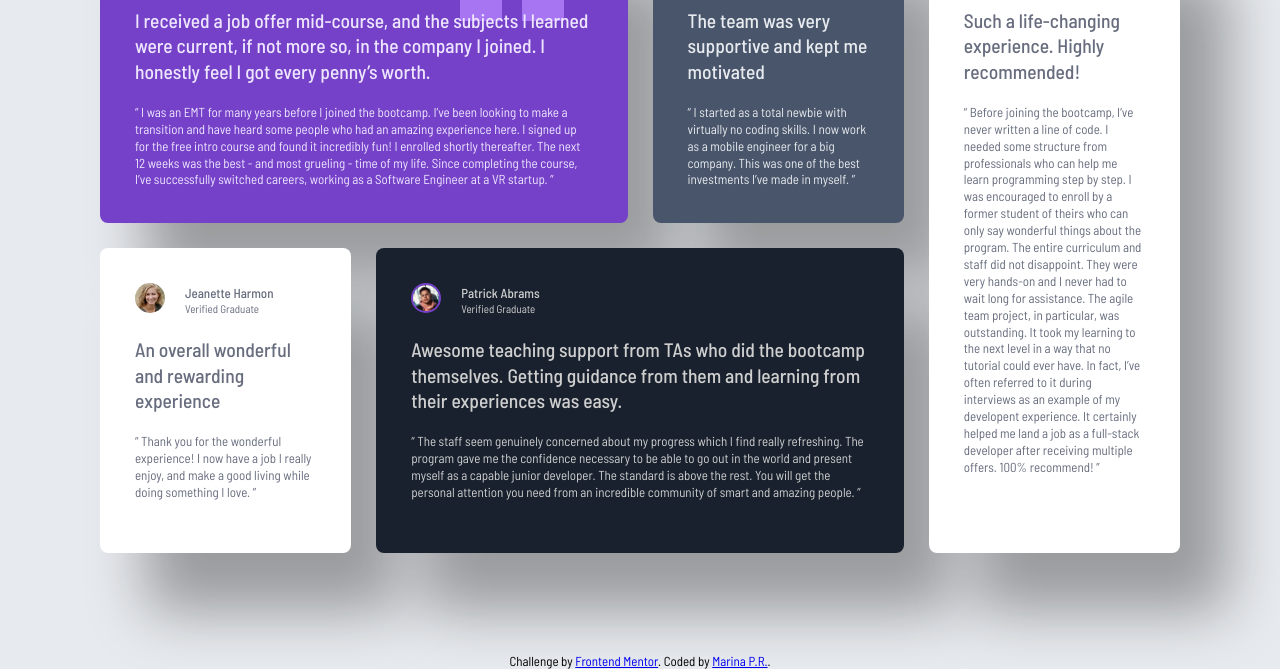
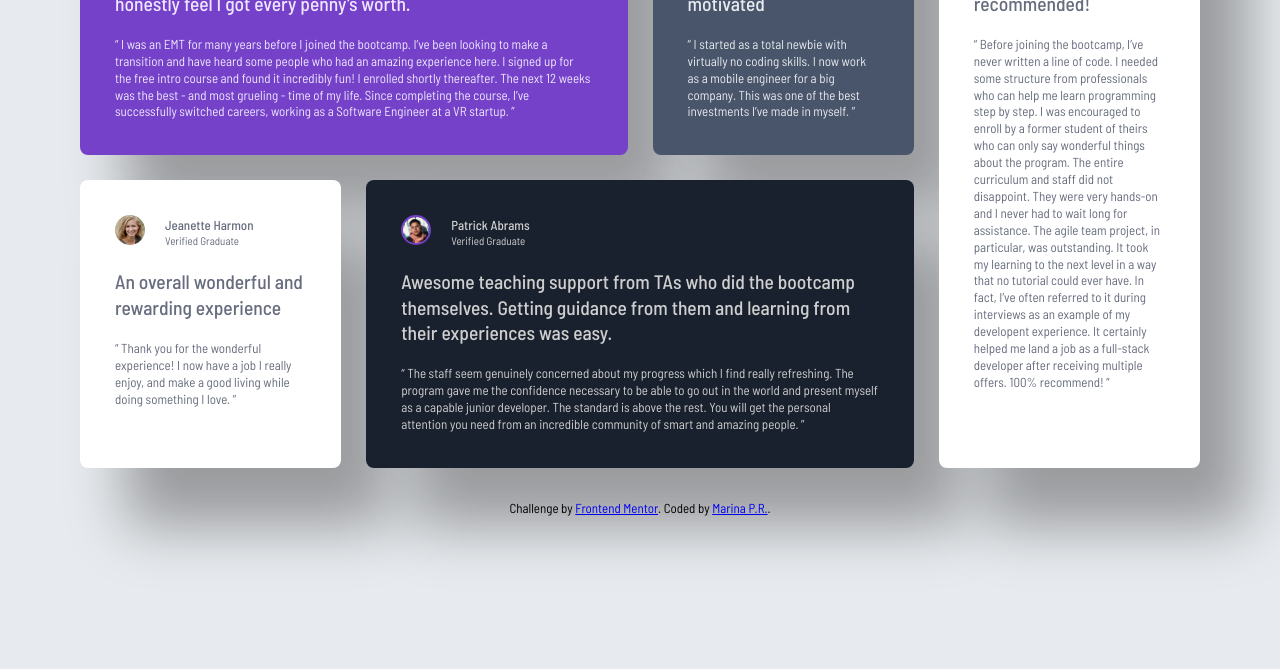
Before and after one commit to MarinaPerezR/testimonials-grid-section, a plain HTML site: page index.html in a window 1280 px wide. Shown: the part 181-850 px from the top of the page. After the commit the page ends 800 px from the top, so only its background shows below. Drawn offline with Linux system fonts and the light colour scheme.

Commit message:
Added @media

```diff
--- a/css/style.css
+++ b/css/style.css
@@ -36,12 +36,10 @@ body {
 
 .container {
   display: grid;
-  grid-template-columns: repeat(4, 1fr);
-  grid-template-rows: repeat(6, 1fr);
   gap: 25px;
-  padding: 100px;
-  max-width: 1300px;
-  margin: 0 auto;
+  padding-block: 32px;
+  width: min(95%, 1120px);
+  margin-inline: auto;
 }
 
 section {
@@ -57,13 +55,6 @@ header {
   gap: 20px;
   margin-bottom: 20px;
 }
-
-/* .background-img {
-  background-image: url("./images/bg-pattern-quotation.svg");
-  background-repeat: no-repeat;
-  background-position: center right;
-  color: var(--purple-50);
-} */
 
 picture img {
   border-radius: 50%;
@@ -94,46 +85,49 @@ h1 {
 .top-left {
   background-color: var(--purple-500);
   color: var(--purple-50);
-  grid-column: span 2 / span 2;
-  grid-row: span 3 / span 3;
-  background-image: url('/images/bg-pattern-quotation.svg');
-  background-repeat: no-repeat;
-  background-position: top right 15%;
-
 }
 
 .top-center {
   background-color: var(--grey-500);
   color: var(--grey-100);
-  grid-row: span 3 / span 3;
-  grid-column-start: 3;
 }
 
 .bottom-left {
   background-color: var(--white);
   color: var(--grey-400);
-  grid-row: span 3 / span 3;
-  grid-column-start: 1;
-  grid-row-start: 4;
 }
 
 .bottom-center {
   background-color: var(--dark-blue);
   color: var(--grey-200);
-  grid-column: span 2 / span 2;
-  grid-row: span 3 / span 3;
-  grid-column-start: 2;
-  grid-row-start: 4;
 }
 
 .aside {
   background-color: var(--white);
   color: var(--grey-400);
-  grid-row: span 6 / span 6;
-  grid-column-start: 4;
-  grid-row-start: 1;
 }
 
 footer {
   text-align: center;
 }
+
+@media (min-width: 768px) {
+  .container {
+    grid-template-columns: repeat(4, 1fr);
+  }
+
+  .grid-col-span-2 {
+    grid-column: span 2;
+  }
+
+  .aside {
+    grid-column-start: 4;
+    grid-row: 1 / span 2;
+  }
+
+  .top-left {
+    background-image: url("/images/bg-pattern-quotation.svg");
+    background-repeat: no-repeat;
+    background-position: top right 15%;
+  }
+}
```
